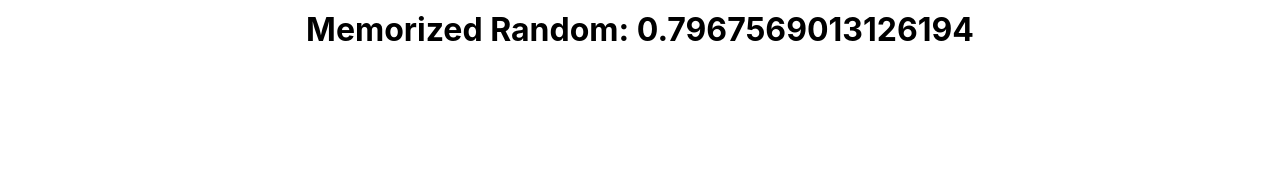
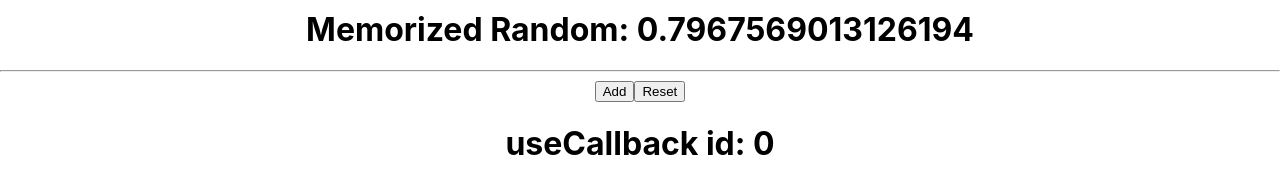
Before and after one commit to sanviiz/react-hook, a React (Create React App) app: page / in a window 1280 px wide. Shown: the part 1013-1196 px from the top of the page. Before the commit the page ends 1083 px from the top, so only its background shows below. Built offline with nearby package versions, Linux system fonts and the light colour scheme; no server answers.

Commit message:
Add useCallback Example

```diff
--- a/src/App.js
+++ b/src/App.js
@@ -8,6 +8,7 @@ import UseStateDemo1 from "./components/useStateDemo1";
 import UseStateDemo2 from "./components/useStateDemo2";
 import UseStateDemo3 from "./components/useStateDemo3";
 import UseMemoDemo1 from "./components/useMemoDemo1";
+import UseCallbackDemo1 from "./components/useCallbackDemo1";
 
 export default function App() {
   const [show, setShow] = React.useState(true);
@@ -37,6 +38,8 @@ export default function App() {
       <UseContextDemo1 />
       <hr />
       <UseMemoDemo1 />
+      <hr />
+      <UseCallbackDemo1 />
     </div>
   );
 }
--- /dev/null
+++ b/src/components/useCallbackDemo1.js
@@ -0,0 +1,29 @@
+import React from "react";
+
+export default function useCallbackDemo1() {
+  const [count, setCount] = React.useState(0);
+
+  return (
+    <div>
+      <button onClick={() => setCount((countPrev) => countPrev + 1)}>
+        Add
+      </button>
+      <button onClick={() => setCount(0)}>Reset</button>
+      <Content id={count} />
+    </div>
+  );
+}
+
+const Content = ({ id }) => {
+  console.log("Re-render");
+  const handleClick = React.useCallback(() => {
+    console.log("Click");
+  }, []);
+
+  return (
+    <div>
+      <h1>useCallback id: {id}</h1>
+      <button onClick={handleClick}>Click</button>
+    </div>
+  );
+};
```
